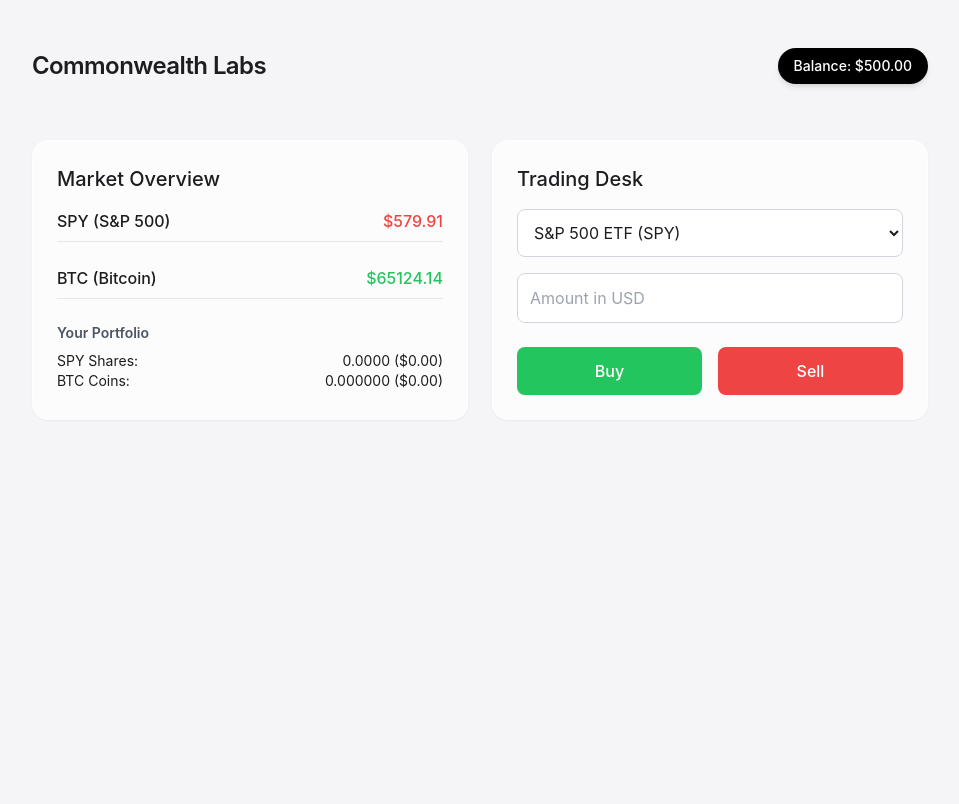
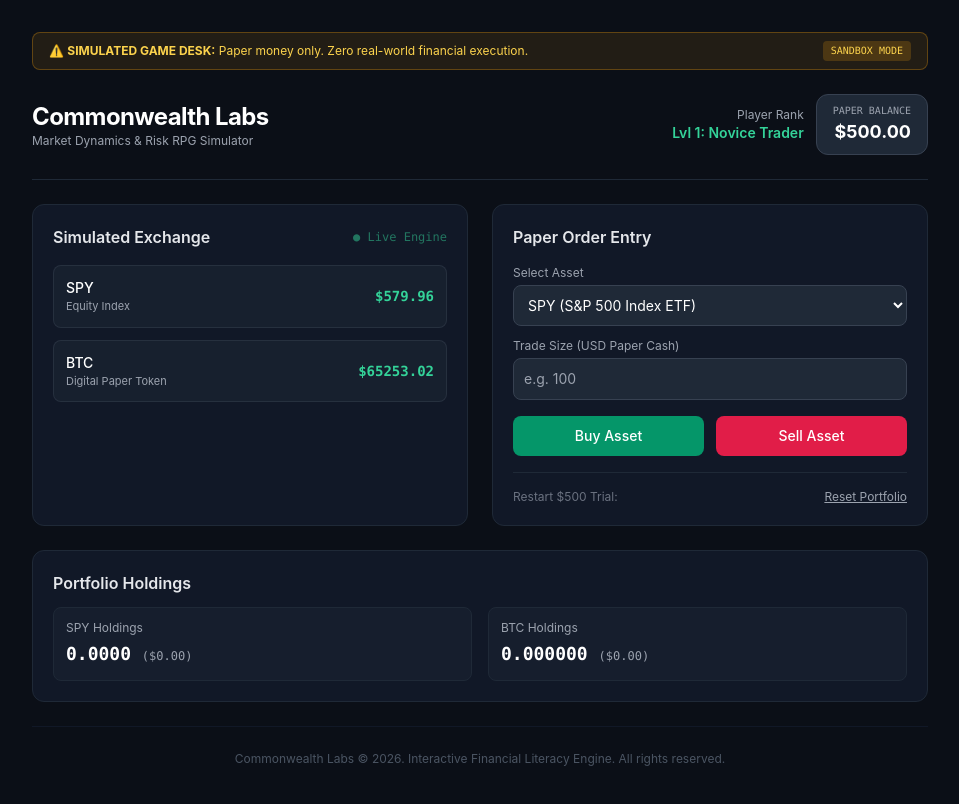
Before and after one commit to thefatmeta-commonwealthlabs/commonwealth-labs, a plain HTML site: page index.html in a window 1280 px wide. Shown: the whole page, without its empty margins (160-1119 px from the left). Drawn offline with nearby package versions, Linux system fonts and the light colour scheme.

Commit message:
Update title and styling for financial simulator

```diff
--- a/index.html
+++ b/index.html
@@ -3,120 +3,182 @@
 <head>
     <meta charset="UTF-8">
     <meta name="viewport" content="width=device-width, initial-scale=1.0">
-    <title>Commonwealth Labs | Financial Simulator</title>
-    <!-- Tailwind CSS for styling -->
+    <title>Commonwealth Labs | Financial Simulation Game</title>
     <script src="https://cdn.tailwindcss.com"></script>
-    <!-- Clean, Apple-inspired base styling -->
     <style>
         body {
             font-family: -apple-system, BlinkMacSystemFont, "Segoe UI", Roboto, Helvetica, Arial, sans-serif;
-            background-color: #f5f5f7;
-            color: #1d1d1f;
+            background-color: #0b0f17;
+            color: #f1f5f9;
         }
-        .glass-panel {
-            background: rgba(255, 255, 255, 0.7);
-            backdrop-filter: blur(20px);
-            -webkit-backdrop-filter: blur(20px);
-            border-radius: 16px;
-            border: 1px solid rgba(255, 255, 255, 0.5);
+        .retro-card {
+            background: #111827;
+            border: 1px solid #1f2937;
+            border-radius: 12px;
         }
     </style>
 </head>
-<body class="min-h-screen flex flex-col items-center p-6">
+<body class="min-h-screen flex flex-col items-center p-4 md:p-8">
 
-    <!-- Top Navigation & Balance -->
-    <header class="w-full max-w-4xl flex justify-between items-center py-6 mb-8">
-        <h1 class="text-2xl font-semibold tracking-tight">Commonwealth Labs</h1>
-        <div class="text-sm font-medium bg-black text-white px-4 py-2 rounded-full shadow-md">
-            Balance: $<span id="account-balance">500.00</span>
+    <!-- Legal Disclaimer Bar -->
+    <div class="w-full max-w-4xl bg-amber-500/10 border border-amber-500/30 text-amber-300 text-xs py-2 px-4 rounded-lg mb-6 flex justify-between items-center">
+        <span>⚠️ <strong>SIMULATED GAME DESK:</strong> Paper money only. Zero real-world financial execution.</span>
+        <span class="font-mono uppercase bg-amber-500/20 px-2 py-0.5 rounded text-[10px]">Sandbox Mode</span>
+    </div>
+
+    <!-- Header & RPG Stats -->
+    <header class="w-full max-w-4xl flex flex-wrap justify-between items-center gap-4 pb-6 border-b border-gray-800 mb-6">
+        <div>
+            <h1 class="text-2xl font-bold tracking-tight text-white">Commonwealth Labs</h1>
+            <p class="text-xs text-gray-400">Market Dynamics & Risk RPG Simulator</p>
+        </div>
+        <div class="flex items-center gap-3">
+            <div class="text-right">
+                <div class="text-xs text-gray-400">Player Rank</div>
+                <div id="player-level" class="text-sm font-semibold text-emerald-400">Lvl 1: Novice Trader</div>
+            </div>
+            <div class="bg-gray-800 border border-gray-700 px-4 py-2 rounded-xl text-right">
+                <div class="text-[10px] uppercase text-gray-400 font-mono">Paper Balance</div>
+                <div class="text-lg font-bold text-white">$<span id="account-balance">500.00</span></div>
+            </div>
         </div>
     </header>
 
+    <!-- Main Grid -->
     <main class="w-full max-w-4xl grid grid-cols-1 md:grid-cols-2 gap-6">
 
-        <!-- Market Overview Panel -->
-        <section class="glass-panel p-6 shadow-sm">
-            <h2 class="text-xl font-medium mb-4">Market Overview</h2>
-            <div id="market-feed" class="space-y-4">
-                <p class="text-gray-500 text-sm">Market is live. Initializing data...</p>
-                <!-- JavaScript will inject stock prices here -->
+        <!-- Market Feed -->
+        <section class="retro-card p-5">
+            <div class="flex justify-between items-center mb-4">
+                <h2 class="text-base font-semibold text-gray-200">Simulated Exchange</h2>
+                <span class="text-xs font-mono text-emerald-400 animate-pulse">● Live Engine</span>
+            </div>
+            <div id="market-feed" class="space-y-3">
+                <!-- Live Asset Tickers -->
             </div>
         </section>
 
-        <!-- Trading Desk Panel -->
-        <section class="glass-panel p-6 shadow-sm">
-            <h2 class="text-xl font-medium mb-4">Trading Desk</h2>
-            <div class="flex flex-col space-y-4">
-                <select id="asset-select" class="p-3 rounded-lg border border-gray-300 bg-white focus:outline-none focus:ring-2 focus:ring-blue-500">
-                    <option value="SPY">S&P 500 ETF (SPY)</option>
-                    <option value="BTC">Bitcoin (BTC)</option>
+        <!-- Trading Desk -->
+        <section class="retro-card p-5 flex flex-col justify-between">
+            <div>
+                <h2 class="text-base font-semibold text-gray-200 mb-4">Paper Order Entry</h2>
+
+                <label class="block text-xs text-gray-400 mb-1">Select Asset</label>
+                <select id="asset-select" class="w-full p-2.5 mb-3 rounded-lg bg-gray-800 border border-gray-700 text-white text-sm focus:outline-none focus:border-blue-500">
+                    <option value="SPY">SPY (S&P 500 Index ETF)</option>
+                    <option value="BTC">BTC (Bitcoin Paper Token)</option>
                 </select>
 
-                <input type="number" id="trade-amount" placeholder="Amount in USD" class="p-3 rounded-lg border border-gray-300 focus:outline-none focus:ring-2 focus:ring-blue-500">
+                <label class="block text-xs text-gray-400 mb-1">Trade Size (USD Paper Cash)</label>
+                <input type="number" id="trade-amount" placeholder="e.g. 100" class="w-full p-2.5 mb-4 rounded-lg bg-gray-800 border border-gray-700 text-white text-sm focus:outline-none focus:border-blue-500">
 
-                <div class="flex space-x-4 pt-2">
-                    <button id="buy-btn" class="flex-1 bg-green-500 text-white font-medium py-3 rounded-lg hover:bg-green-600 transition shadow-sm">Buy</button>
-                    <button id="sell-btn" class="flex-1 bg-red-500 text-white font-medium py-3 rounded-lg hover:bg-red-600 transition shadow-sm">Sell</button>
+                <div class="grid grid-cols-2 gap-3 mb-4">
+                    <button id="buy-btn" class="bg-emerald-600 hover:bg-emerald-500 text-white font-medium py-2.5 rounded-lg text-sm transition">Buy Asset</button>
+                    <button id="sell-btn" class="bg-rose-600 hover:bg-rose-500 text-white font-medium py-2.5 rounded-lg text-sm transition">Sell Asset</button>
                 </div>
+            </div>
+
+            <!-- Reset -->
+            <div class="pt-4 border-t border-gray-800 flex justify-between items-center">
+                <span class="text-xs text-gray-500">Restart $500 Trial:</span>
+                <button id="reset-btn" class="text-xs text-gray-400 hover:text-white underline">Reset Portfolio</button>
+            </div>
+        </section>
+
+        <!-- Portfolio Summary -->
+        <section class="retro-card p-5 md:col-span-2">
+            <h2 class="text-base font-semibold text-gray-200 mb-3">Portfolio Holdings</h2>
+            <div id="portfolio-display" class="grid grid-cols-1 sm:grid-cols-2 gap-4">
+                <!-- Portfolio Metrics -->
             </div>
         </section>
 
     </main>
 
-    <!-- JavaScript Logic Tag -->
+    <footer class="w-full max-w-4xl text-center text-gray-600 text-xs py-6 mt-6 border-t border-gray-900">
+        Commonwealth Labs &copy; 2026. Interactive Financial Literacy Engine. All rights reserved.
+    </footer>
+
     <script>
-// Initial State
         let balance = 500.00;
         let holdings = { SPY: 0, BTC: 0 };
-let prices = { SPY: 580.00, BTC: 65000.00 };
+        let prices = { SPY: 579.50, BTC: 64920.00 };
 
-// Grab HTML Elements
         const balanceEl = document.getElementById('account-balance');
+        const levelEl = document.getElementById('player-level');
         const marketFeedEl = document.getElementById('market-feed');
+        const portfolioDisplay = document.getElementById('portfolio-display');
         const assetSelect = document.getElementById('asset-select');
         const tradeAmountInput = document.getElementById('trade-amount');
         const buyBtn = document.getElementById('buy-btn');
         const sellBtn = document.getElementById('sell-btn');
+        const resetBtn = document.getElementById('reset-btn');
 
-// Update Screen
         function updateUI() {
             balanceEl.innerText = balance.toFixed(2);
+            const netWorth = balance + (holdings.SPY * prices.SPY) + (holdings.BTC * prices.BTC);
+
+            if (netWorth >= 1000) {
+                levelEl.innerText = "Lvl 3: Syndicate Partner";
+                levelEl.className = "text-sm font-semibold text-purple-400";
+            } else if (netWorth >= 650) {
+                levelEl.innerText = "Lvl 2: Floor Specialist";
+                levelEl.className = "text-sm font-semibold text-blue-400";
+            } else {
+                levelEl.innerText = "Lvl 1: Novice Trader";
+                levelEl.className = "text-sm font-semibold text-emerald-400";
+            }
+
             marketFeedEl.innerHTML = `
-        <div class="flex justify-between border-b pb-2">
-            <span class="font-medium">SPY (S&P 500)</span>
-            <span class="${prices.SPY > 580 ? 'text-green-500' : 'text-red-500'} font-medium">$${prices.SPY.toFixed(2)}</span>
+                <div class="flex justify-between items-center p-3 rounded-lg bg-gray-800/50 border border-gray-700/50">
+                    <div>
+                        <div class="font-medium text-sm text-white">SPY</div>
+                        <div class="text-[11px] text-gray-400">Equity Index</div>
                     </div>
-        <div class="flex justify-between border-b pb-2 pt-2">
-            <span class="font-medium">BTC (Bitcoin)</span>
-            <span class="${prices.BTC > 65000 ? 'text-green-500' : 'text-red-500'} font-medium">$${prices.BTC.toFixed(2)}</span>
+                    <div class="text-right">
+                        <div class="font-mono text-sm font-semibold ${prices.SPY >= 579.50 ? 'text-emerald-400' : 'text-rose-400'}">$${prices.SPY.toFixed(2)}</div>
                     </div>
-        <div class="mt-4 pt-2">
-            <h3 class="text-sm font-semibold text-gray-600 mb-2">Your Portfolio</h3>
-            <div class="text-sm flex justify-between"><span>SPY Shares:</span> <span>${holdings.SPY.toFixed(4)} ($${(holdings.SPY * prices.SPY).toFixed(2)})</span></div>
-            <div class="text-sm flex justify-between"><span>BTC Coins:</span> <span>${holdings.BTC.toFixed(6)} ($${(holdings.BTC * prices.BTC).toFixed(2)})</span></div>
+                </div>
+                <div class="flex justify-between items-center p-3 rounded-lg bg-gray-800/50 border border-gray-700/50">
+                    <div>
+                        <div class="font-medium text-sm text-white">BTC</div>
+                        <div class="text-[11px] text-gray-400">Digital Paper Token</div>
+                    </div>
+                    <div class="text-right">
+                        <div class="font-mono text-sm font-semibold ${prices.BTC >= 64920.00 ? 'text-emerald-400' : 'text-rose-400'}">$${prices.BTC.toFixed(2)}</div>
+                    </div>
+                </div>
+            `;
+
+            portfolioDisplay.innerHTML = `
+                <div class="p-3 bg-gray-800/40 rounded-lg border border-gray-800">
+                    <div class="text-xs text-gray-400">SPY Holdings</div>
+                    <div class="text-lg font-mono font-semibold text-white mt-1">${holdings.SPY.toFixed(4)} <span class="text-xs text-gray-400 font-normal">($${(holdings.SPY * prices.SPY).toFixed(2)})</span></div>
+                </div>
+                <div class="p-3 bg-gray-800/40 rounded-lg border border-gray-800">
+                    <div class="text-xs text-gray-400">BTC Holdings</div>
+                    <div class="text-lg font-mono font-semibold text-white mt-1">${holdings.BTC.toFixed(6)} <span class="text-xs text-gray-400 font-normal">($${(holdings.BTC * prices.BTC).toFixed(2)})</span></div>
                 </div>
             `;
         }
 
-// Simulate Live Market (Updates every 3 seconds)
         setInterval(() => {
-    prices.SPY = prices.SPY * (1 + (Math.random() - 0.5) * 0.002);
-    prices.BTC = prices.BTC * (1 + (Math.random() - 0.5) * 0.008);
+            prices.SPY = Math.max(1, prices.SPY * (1 + (Math.random() - 0.495) * 0.003));
+            prices.BTC = Math.max(1, prices.BTC * (1 + (Math.random() - 0.495) * 0.009));
             updateUI();
-}, 3000);
+        }, 2500);
 
-// Trade Execution Logic
         function executeTrade(type) {
             const asset = assetSelect.value;
             const amountUSD = parseFloat(tradeAmountInput.value);
 
             if (isNaN(amountUSD) || amountUSD <= 0) {
-        alert("Please enter a valid dollar amount.");
+                alert("Enter a valid paper dollar amount.");
                 return;
             }
 
-    const price = prices[asset];
-    const quantity = amountUSD / price;
+            const currentPrice = prices[asset];
+            const quantity = amountUSD / currentPrice;
 
             if (type === 'BUY') {
                 if (balance >= amountUSD) {
@@ -125,25 +187,31 @@
                     tradeAmountInput.value = '';
                     updateUI();
                 } else {
-            alert("Insufficient funds! You only have $" + balance.toFixed(2));
+                    alert("Insufficient game funds.");
                 }
             } else if (type === 'SELL') {
-        if ((holdings[asset] * price) >= (amountUSD - 0.05)) { // 5 cent buffer for rounding
+                if ((holdings[asset] * currentPrice) >= (amountUSD - 0.05)) {
                     holdings[asset] -= quantity;
                     balance += amountUSD;
                     tradeAmountInput.value = '';
                     updateUI();
                 } else {
-            alert("You don't own enough of this asset to sell that much.");
+                    alert("You do not hold enough units to sell that amount.");
                 }
             }
         }
 
-// Button Click Listeners
         buyBtn.addEventListener('click', () => executeTrade('BUY'));
         sellBtn.addEventListener('click', () => executeTrade('SELL'));
 
-// Start App
+        resetBtn.addEventListener('click', () => {
+            if (confirm("Reset paper portfolio back to $500?")) {
+                balance = 500.00;
+                holdings = { SPY: 0, BTC: 0 };
+                updateUI();
+            }
+        });
+
         updateUI();
     </script>
 </body>
```
Lines whose indentation alone changed are shown as unchanged.
